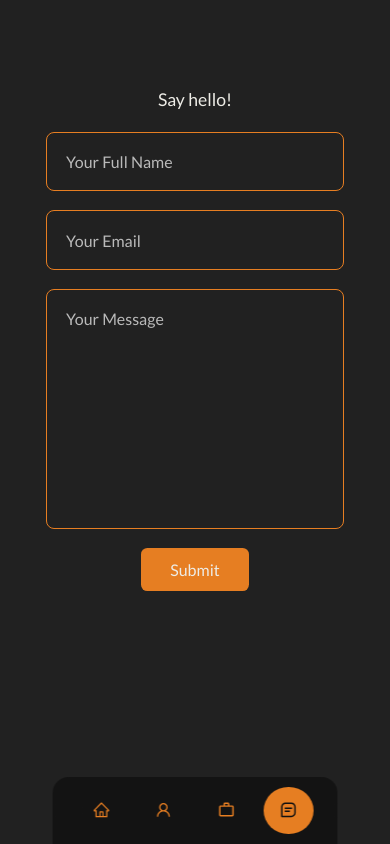
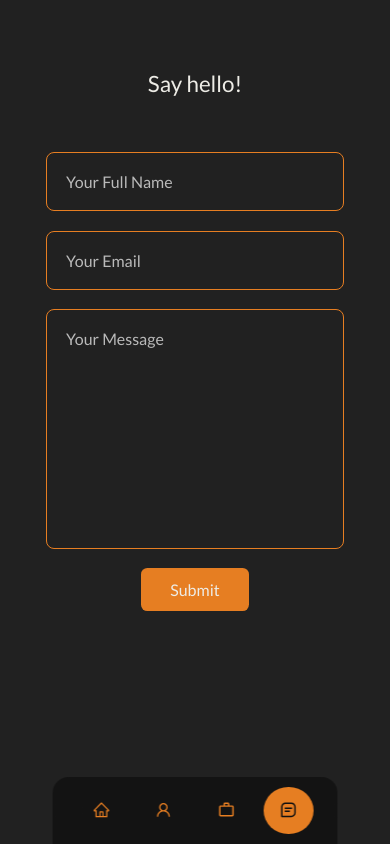
Before and after one commit to GregAndrik/reactive-folio, a React (Create React App) app: page /contact in a window 390 px wide. Built offline with nearby package versions, Linux system fonts and the light colour scheme.

Commit message:
reformed contact text h2 font

```diff
--- a/src/components/views/contact/contact.css
+++ b/src/components/views/contact/contact.css
@@ -53,10 +53,6 @@ textarea {
 }
 
 @media screen and (max-width: 1500px) {
-    .contact-text h2 {
-        font-size: 1.5rem;
-    }
-
     form {
         width: 50%;
     }
@@ -81,10 +77,6 @@ textarea {
 }
 
 @media screen and (max-width: 1100px) {
-    .contact-text h2 {
-        font-size: 1.4rem;
-    }
-
     form {
         width: 60%;
     }
@@ -92,7 +84,7 @@ textarea {
 
 @media screen and (max-width: 800px) {
     .contact-text h2 {
-        font-size: 1.3rem;
+        font-size: 1.4rem;
     }
 
     form {
@@ -119,21 +111,12 @@ textarea {
 }
 
 @media screen and (max-width: 500px) {
-    .contact-text h2 {
-        font-size: 1.1rem;
-    }
-
     form {
         width: 80%;
     }
 }
 
 @media screen and (max-width: 400px) {
-    .contact-text h2 {
-        font-size: 1.1rem;
-        margin-bottom: 1rem;
-    }
-
     input, textarea {
         padding: 1.2rem;
     }
@@ -145,7 +128,7 @@ textarea {
 
 @media screen and (max-width: 300px) {
     .contact-text h2 {
-        font-size: 1rem;
+        font-size: 1.2rem;
     }
 
     input, textarea {
```
